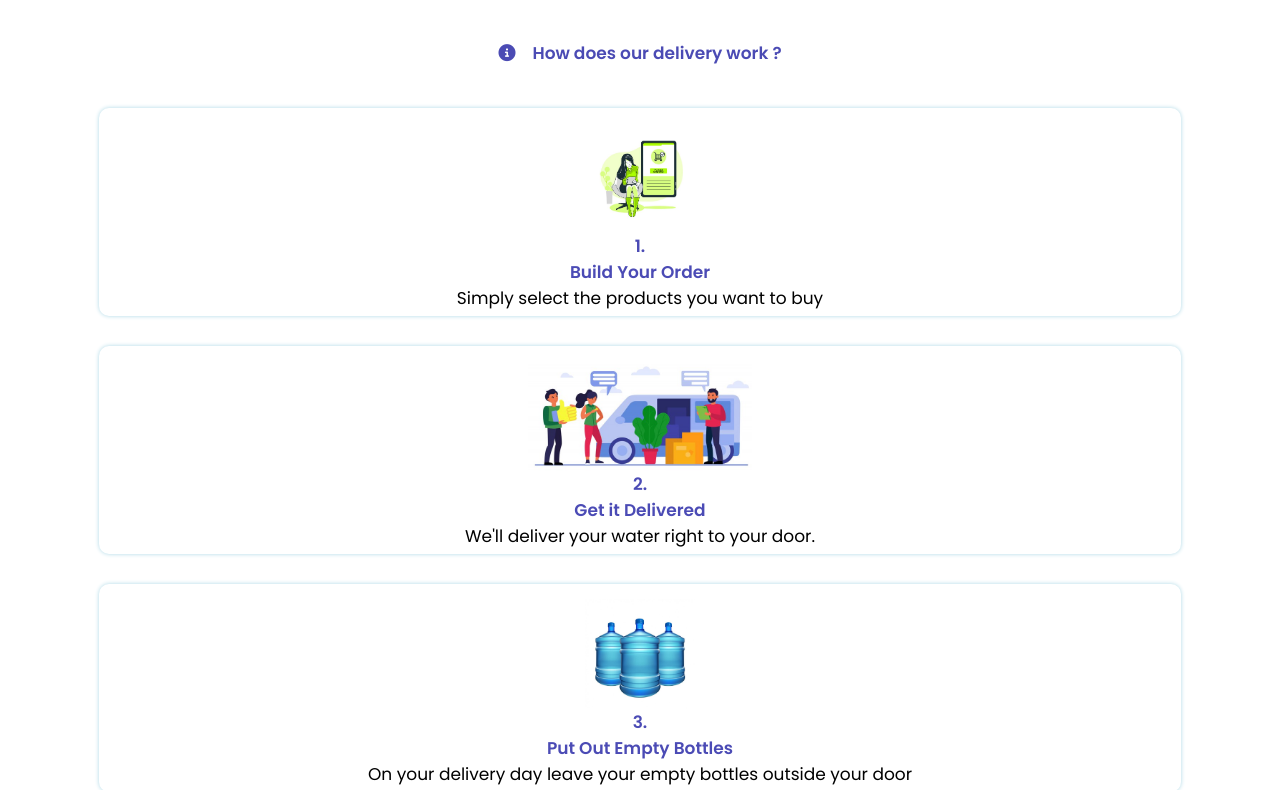
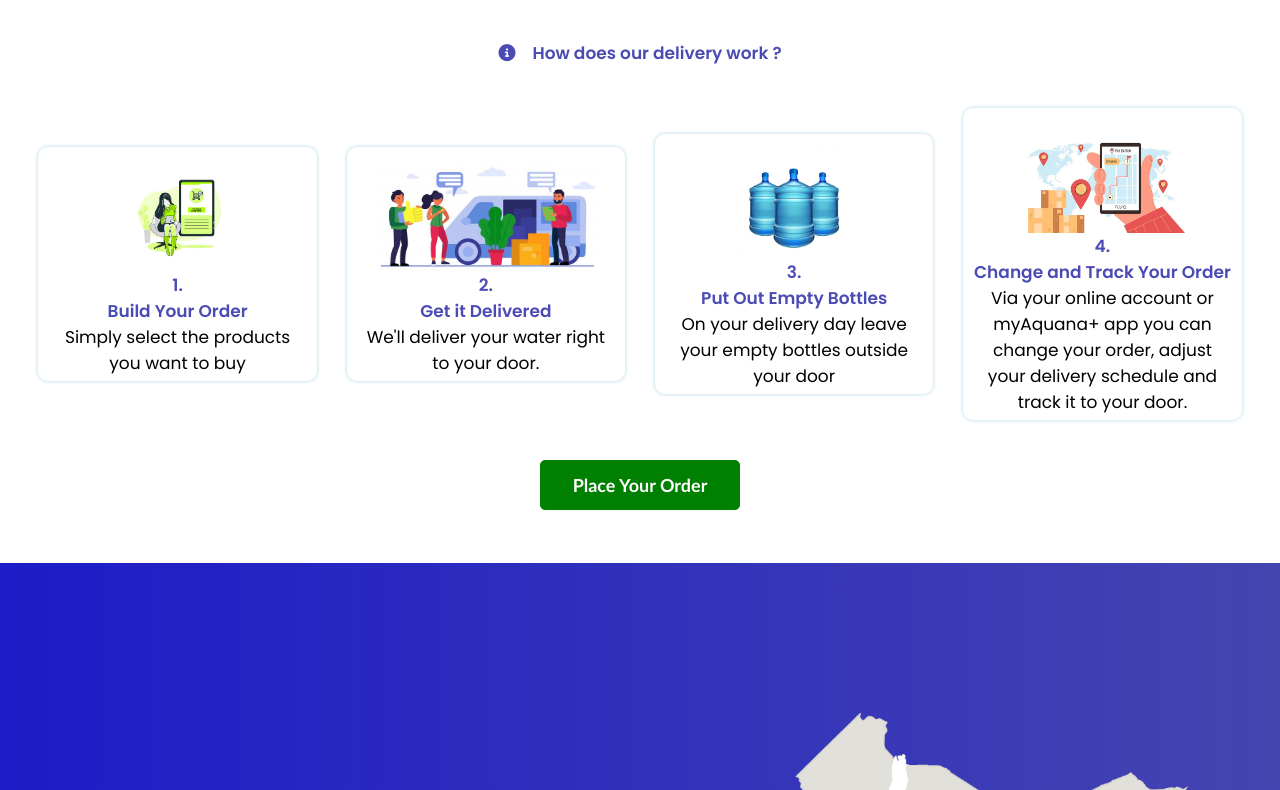
Before and after one commit to Muriiki-Brian/Aquana, a plain HTML site: page index.html in a window 1280 px wide. Shown: the part 937-1727 px from the top of the page. Drawn offline with Linux system fonts and the light colour scheme; files whose address does not match are found by name.

Commit message:
rectified the delivery cards

```diff
--- a/home.css
+++ b/home.css
@@ -182,7 +182,7 @@ body{
     font-size: 19px;
     font-family:'Gill Sans', 'Gill Sans MT', Calibri, 'Trebuchet MS', sans-serif;
     display:grid;
-    grid-template-columns: repeat(auto-fill,minmax(250px,90%));
+    grid-template-columns: repeat(auto-fill,minmax(250px,1fr));
     align-items: center;
     justify-content: center;
     gap: 30px;
@@ -366,7 +366,6 @@ outline: none;
 
 .links{
     display: grid;
-    /* grid-template-columns: repeat(auto-fit,minmax(280px,1fr)); */
     grid-template-columns: auto auto auto auto;
     gap: 1%;
     margin-bottom: 3%;
```
